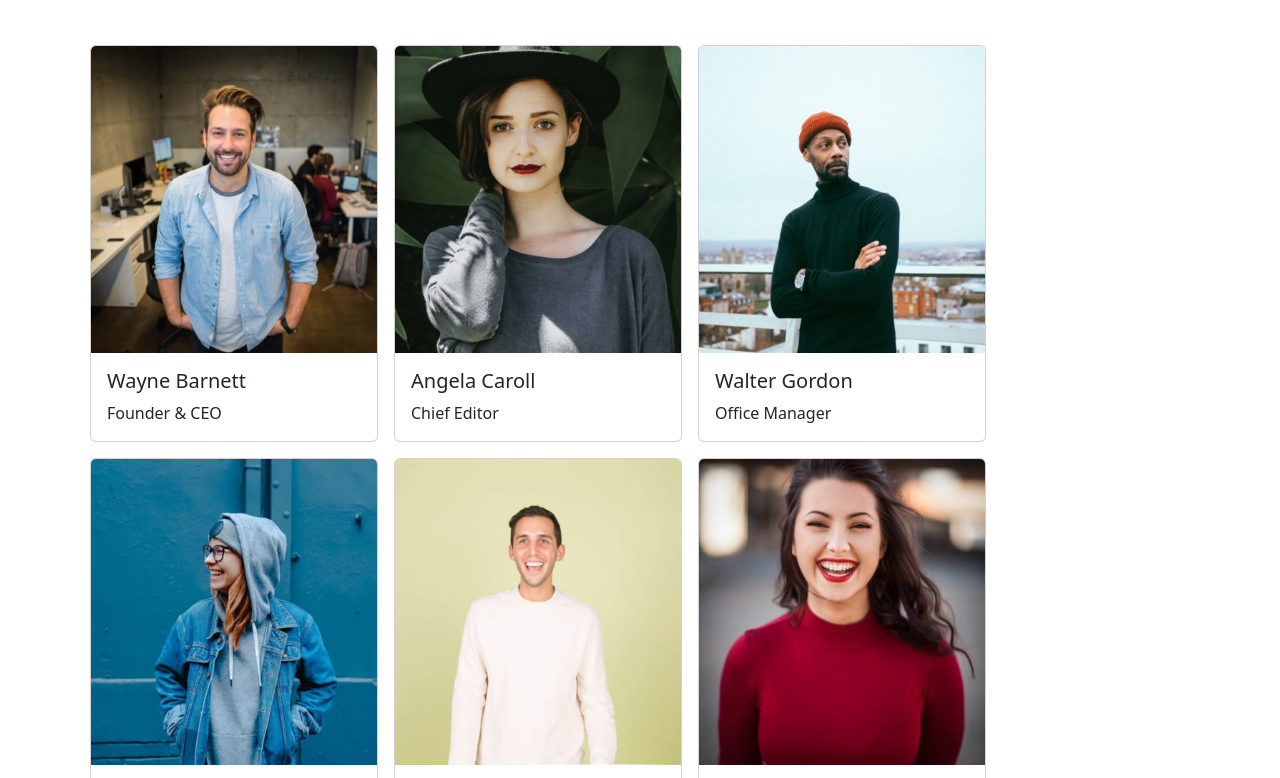
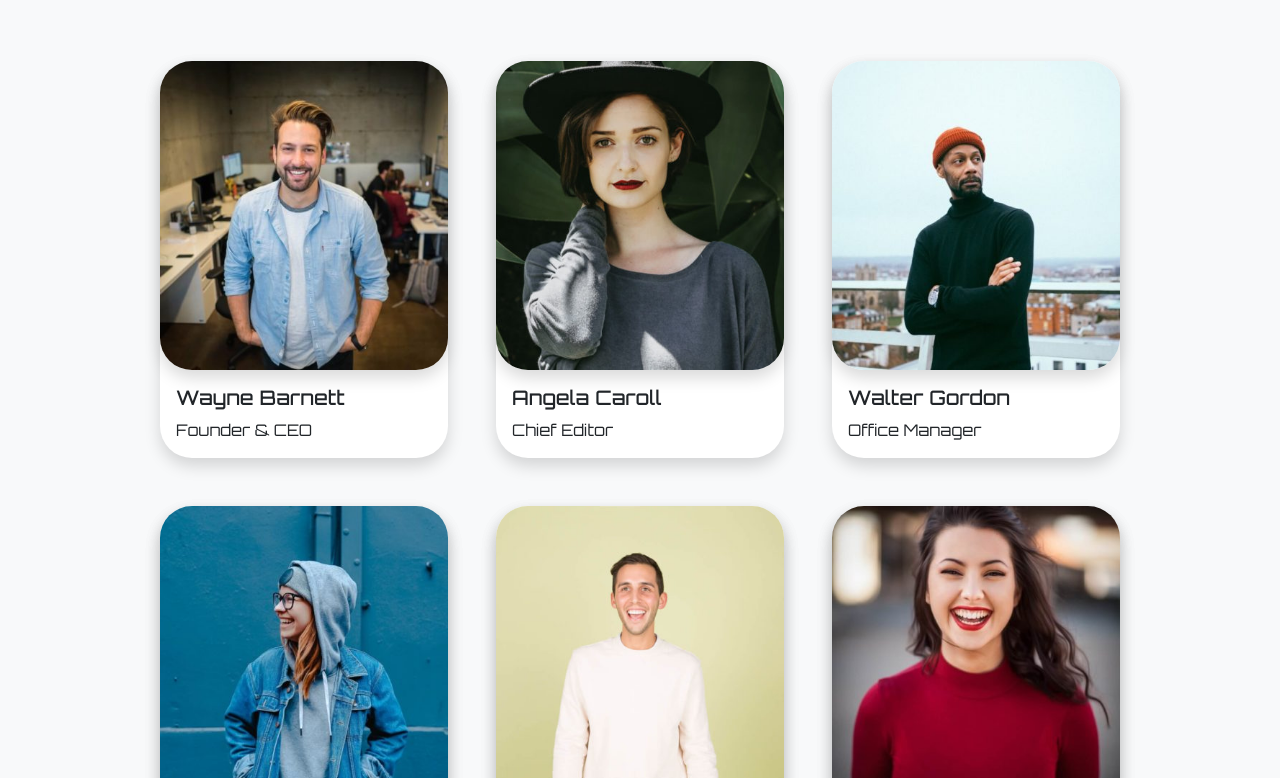
Before and after one commit to RicTieri/js-our-team, a plain HTML site: page index.html in a window 1280 px wide. Shown: the part 115-893 px from the top of the page. Drawn offline with nearby package versions, Linux system fonts and the light colour scheme.

Commit message:
added little graphic adjustment

```diff
--- a/css/style.css
+++ b/css/style.css
@@ -0,0 +1,3 @@
+body > * {
+  font-family: 'Orbitron', sans-serif;
+}
--- a/index.html
+++ b/index.html
@@ -1,5 +1,6 @@
 <!DOCTYPE html>
 <html lang="en">
+
 <head>
   <meta charset="UTF-8">
   <meta name="viewport" content="width=device-width, initial-scale=1.0">
@@ -7,11 +8,17 @@
   <!-- style -->
   <link rel="stylesheet" href="./css/style.css">
   <!-- bootstrap -->
-  <link href="https://cdn.jsdelivr.net/npm/bootstrap@5.3.2/dist/css/bootstrap.min.css" rel="stylesheet" integrity="sha384-T3c6CoIi6uLrA9TneNEoa7RxnatzjcDSCmG1MXxSR1GAsXEV/Dwwykc2MPK8M2HN" crossorigin="anonymous">
+  <link href="https://cdn.jsdelivr.net/npm/bootstrap@5.3.2/dist/css/bootstrap.min.css" rel="stylesheet"
+    integrity="sha384-T3c6CoIi6uLrA9TneNEoa7RxnatzjcDSCmG1MXxSR1GAsXEV/Dwwykc2MPK8M2HN" crossorigin="anonymous">
+  <!-- font -->
+  <link rel="preconnect" href="https://fonts.googleapis.com">
+  <link rel="preconnect" href="https://fonts.gstatic.com" crossorigin>
+  <link href="https://fonts.googleapis.com/css2?family=Orbitron:wght@400;500;600;700;800&display=swap" rel="stylesheet">
 </head>
-<body>
+
+<body class="bg-body-tertiary">
   <div class="container">
-    <div class="d-flex flex-wrap pt-5" id="member_list">
+    <div class="row d-flex flex-wrap pt-5 justify-content-center" id="member_list">
       <div class="col-12 text-center mb-5">
         <h1>Our Team</h1>
       </div>
@@ -19,4 +26,5 @@
   </div>
   <script src="./js/script.js"></script>
 </body>
+
 </html>
--- a/js/script.js
+++ b/js/script.js
@@ -62,8 +62,8 @@ for (let index = 0; index < memberList.length; index++) {
 
 function cardElGen(username, description, userphoto){
   let gridItem =
-  `<div class="card m-2" style="width: 18rem;" >
-    <img src="../img/${userphoto}" class="card-img-top" alt="${username}">
+  `<div class="card m-4 p-0 shadow border-0 rounded-5" style="width: 18rem;" >
+    <img src="../img/${userphoto}" class="card-img-top rounded-5 shadow" alt="${username}">
     <div class="card-body">
       <h5 class="card-title">${username}</h5>
       <p class="card-text">${description}</p>
```
